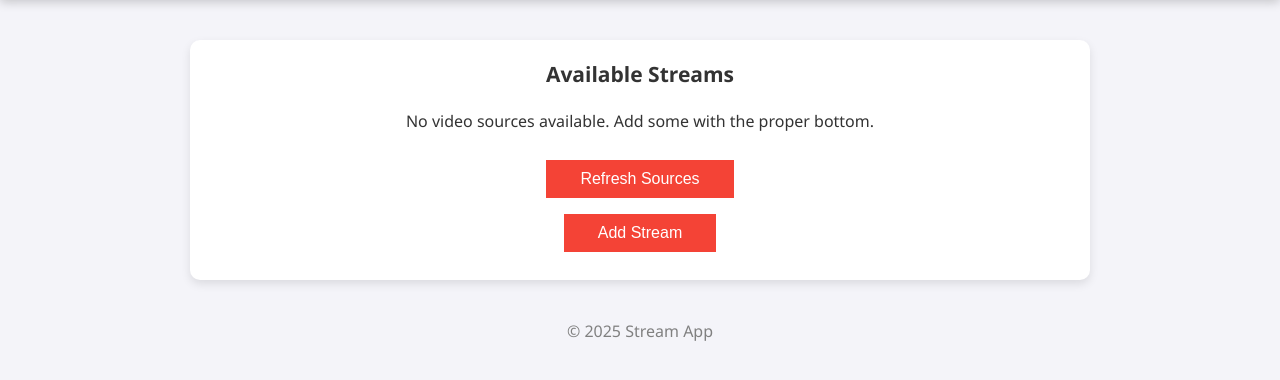
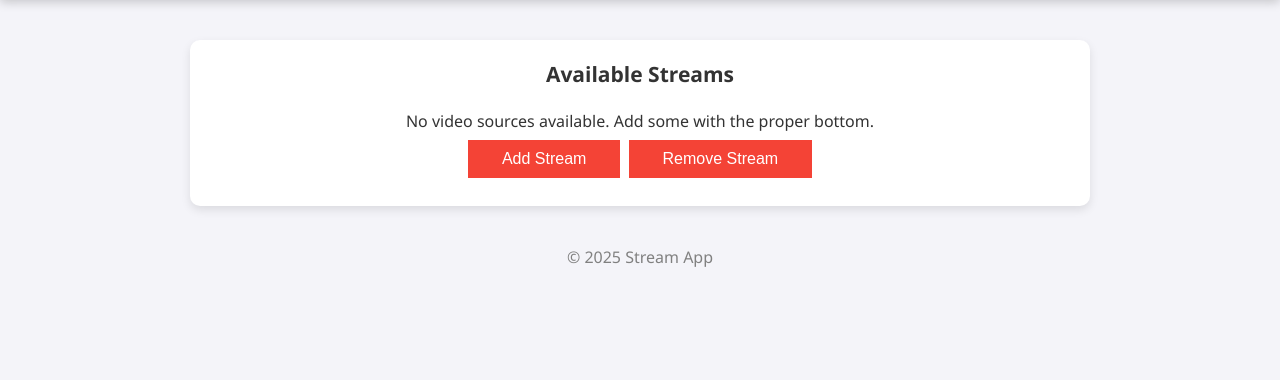
Before and after one commit to NiccoBene00/videoStreaming_django, a Django app: page / in a window 1280 px wide. Shown: the part 88-468 px from the top of the page. Run offline with Django 4.2, Linux system fonts and the light colour scheme; a user stored in the database is signed in; data comes from the database, SQL or seed files in the repository; both versions use the stored data as it was after the commit.

Commit message:
Introduced remove-resource button (CRUD completed)

```diff
--- a/video_app/templates/index.html
+++ b/video_app/templates/index.html
@@ -37,11 +37,6 @@
         {% endfor %}
     </div>
 
-
-    <div style="margin-top: 20px;">
-        <button class="source-bt refresh-bt" onclick="window.location.reload();">Refresh Sources</button>
-    </div>
-
     <button class="source-bt refresh-bt" id="add-resource-btn">Add Stream</button>
 
     <!-- Modal form initially hidden -->
@@ -78,11 +73,36 @@
     </div>
 
 
+    <button class="source-bt refresh-bt" id="remove-resource-btn">Remove Stream</button>
+
+    <div id="remove-resource-modal" class="modal hidden">
+        <div class="modal-content">
+            <span class="close-btn">&times;</span>
+            <h3>Remove Stream Resource</h3>
+            <br>
+            <form id="remove-resource-form">
+                <label for="stream-name">Stream Name:</label>
+                <input type="text" id="stream-name-torem" name="name" required>
+                <br>
+                <button type="submit" class="control-bt">Remove</button>
+            </form>
+
+            <div id="remove-resource-feedback" class="feedback-message hidden"></div>
+
+            <!-- Spinner di caricamento -->
+            <div id="remove-resource-loading" class="loading-overlay hidden">
+                <div class="spinner"></div>
+                <p>Removing...</p>
+            </div>
+        </div>
+    </div>
+
 </div>
 
 <footer>&copy; 2025 Stream App</footer>
 
 <script>
+    // Add resource button managing
     const addResourceBtn = document.getElementById('add-resource-btn');
     const modal = document.getElementById('add-resource-modal');
     const closeModalBtn = document.querySelector('.close-btn');
@@ -154,6 +174,73 @@
             });
     });
 
+    // Remove resource button managing
+    const removeResourceBtn = document.getElementById('remove-resource-btn');
+    const removeModal = document.getElementById('remove-resource-modal');
+    const removeCloseBtn = removeModal.querySelector('.close-btn');
+    const removeForm = document.getElementById('remove-resource-form');
+    const removeFeedback = document.getElementById('remove-resource-feedback');
+    const removeLoadingOverlay = document.getElementById('remove-resource-loading');
+
+    // Show the remove modal when the remove button is clicked
+    removeResourceBtn.addEventListener('click', () => {
+        removeModal.classList.remove('hidden');
+        removeFeedback.classList.add('hidden');
+        removeLoadingOverlay.classList.add('hidden');
+        removeForm.reset();
+    });
+
+    // Close the remove modal when the close button is clicked
+    removeCloseBtn.addEventListener('click', () => {
+        removeModal.classList.add('hidden');
+    });
+
+    // Manage form submission through AJAX
+    removeForm.addEventListener('submit', function (e) {
+        e.preventDefault();  // prevent page reload
+
+        const name = document.getElementById('stream-name-torem').value.trim();
+
+        removeFeedback.classList.add('hidden');
+        removeLoadingOverlay.classList.remove('hidden');
+
+        // Sending the request via AJAX
+        fetch("{% url 'remove_resource' %}", {
+            method: 'POST',
+            headers: {
+                'Content-Type': 'application/json',
+                'X-CSRFToken': '{{ csrf_token }}'
+            },
+            body: JSON.stringify({name})
+        })
+            .then(response => {
+                if (!response.ok) {
+                    throw new Error(`HTTP error! Status: ${response.status}`);
+                }
+                return response.json();
+            })
+            .then(data => {
+                removeLoadingOverlay.classList.add('hidden');
+
+                if (data.success) {
+                    removeFeedback.textContent = 'Resource removed successfully!';
+                    removeFeedback.style.color = 'green';
+                    removeFeedback.classList.remove('hidden');
+                    setTimeout(() => location.reload(), 1000);
+                } else {
+                    removeFeedback.textContent = 'Error: ' + data.error;
+                    removeFeedback.style.color = 'red';
+                    removeFeedback.classList.remove('hidden');
+                }
+            })
+            .catch(error => {
+                removeLoadingOverlay.classList.add('hidden');
+                removeFeedback.textContent = `Unexpected error: ${error.message}`;
+                removeFeedback.style.color = 'red';
+                removeFeedback.classList.remove('hidden');
+            });
+    });
+
 </script>
 </body>
 </html>
--- a/video_app/urls.py
+++ b/video_app/urls.py
@@ -1,6 +1,5 @@
 """urls.py is used to define the URL patterns for the Django app.
 In particular this file allows to link the views to the URLs."""
-
 
 from django.urls import path
 from . import views
@@ -11,6 +10,7 @@ urlpatterns = [
     path('login/', views.login_view, name='login'),
     path('logout/', views.logout_view, name='logout'),
     path('add_resource/', views.add_resource_view, name='add_resource'),
+    path('remove_resource/', views.remove_resource_view, name='remove_resource'),
     path('stream/<int:source_id>/', views.stream_view, name='stream_view'),
     path('stream/<int:source_id>/start/', views.start_recording_view, name='start_recording'),
     path('stream/<int:source_id>/stop/', views.stop_recording_view, name='stop_recording'),
--- a/video_app/views.py
+++ b/video_app/views.py
@@ -166,6 +166,8 @@ def video_feed(request, source_id):
     if source.source_type == "rtsp":
         return StreamingHttpResponse(generate_ffmpeg(), content_type='multipart/x-mixed-replace; boundary=frame')
     else:
+        # Since MJPEG streams provide a sequence of JPEG images, OpenCV can efficiently decode and handle these images
+        # for real-time analysis and display.
         return StreamingHttpResponse(generate_opencv(), content_type='multipart/x-mixed-replace; boundary=frame')
 
 
@@ -325,3 +327,36 @@ def add_resource_view(request):
             return JsonResponse({'success': False, 'error': f'Unexpected error: {str(e)}'})
 
     return JsonResponse({'success': False, 'error': 'Invalid request method'})
+
+
+def remove_resource_view(request):
+    if request.method == 'POST':
+        try:
+            # Parse the JSON payload from the request body
+            try:
+                data = json.loads(request.body.decode('utf-8'))
+            except json.JSONDecodeError:
+                return JsonResponse({'success': False, 'error': 'JSON data not valid'})
+
+            # Get the stream name from the data and perform basic validation
+            name = data.get('name', '').strip()
+            print("stream name:", name)
+            if not name:
+                return JsonResponse({'success': False, 'error': 'Stream name is required'})
+
+            # Verify that a VideoSource with the given name exists for the current user
+            try:
+                video_source = VideoSource.objects.get(user=request.user, name=name)
+            except VideoSource.DoesNotExist:
+                return JsonResponse({'success': False, 'error': 'Stream resource not found. Remember that the system is'
+                                                                ' case sensitive.'})
+
+            # Delete the resource and return a success message
+            video_source.delete()
+            return JsonResponse({'success': True})
+
+        except Exception as e:
+            traceback.print_exc()
+            return JsonResponse({'success': False, 'error': f'Unexpected error: {str(e)}'})
+
+    return JsonResponse({'success': False, 'error': 'Invalid request method'})
```
Also changed, not shown: db.sqlite3.
